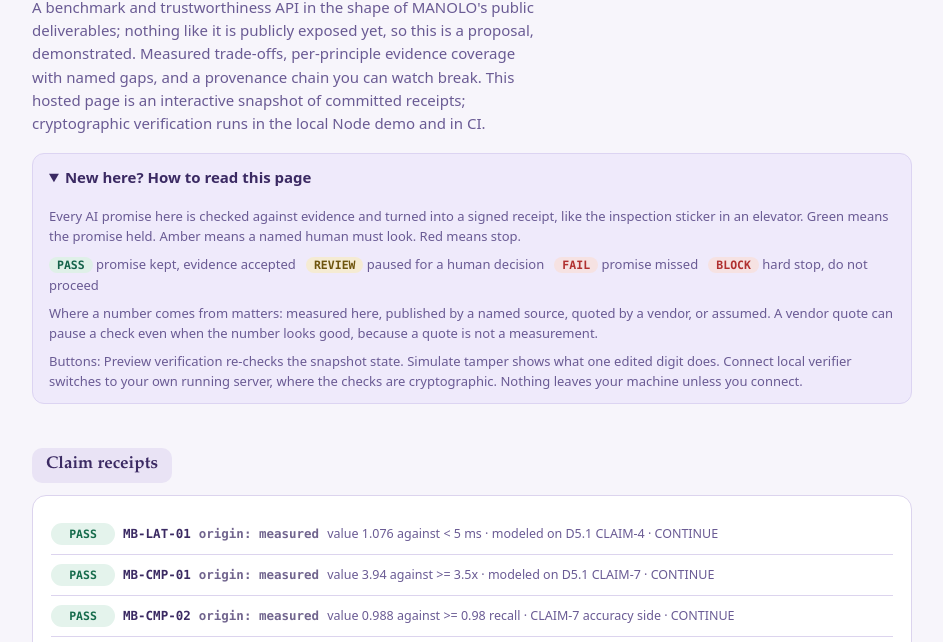
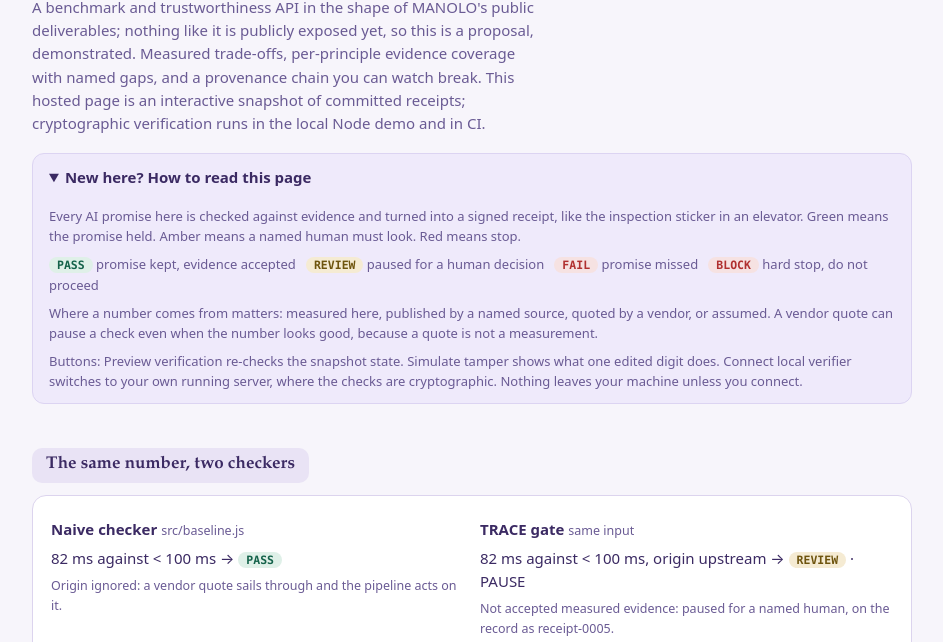
Before and after one commit to adambkovacs/manolo-innovation-lab-bench, a website: page docs/demo.html in a window 1280 px wide. Shown: the part 158-800 px from the top of the page, without its empty margins (168-1111 px from the left). Drawn offline with Linux system fonts and the light colour scheme.

Commit message:
Demo opens on the argument: two checkers, one number; README quickstart order
The hosted demo now leads with the fail-open contrast, the single
most persuasive artifact: a naive checker passing an upstream 82 ms
quote next to the gate pausing the same input as receipt-0005, with
the two commands to run both. Verdict chip styles were scoped to the
how-to box and rendered as plain text elsewhere; unscoped.

The embedded sample's coverage gaps caught up with the current
assessment wording (payload size not process memory; pinned
trusted-signer list without a PKI) and the receipt footer now names
what verification covers: pinned signer, digests, semantic replay,
chain.

README truth pass: the quickstart listed evaluate before keygen, so
a fresh clone following it top to bottom hit the keygen refusal at
step two; reordered. The 2930-byte figure is scoped to a committed
receipt, since new receipts carry two extra fields. Verified in
headless renders: no script errors, chips styled, panel first.

Co-Authored-By: Claude Opus 5 <noreply@anthropic.com>
Claude-Session: https://claude.ai/code/session_01KEgsPFiSZnur1KJDoMwF7W

```diff
--- a/docs/demo.html
+++ b/docs/demo.html
@@ -100,9 +100,9 @@
   .howto{background:var(--panel2,#EFEAFB);border:1px solid #DCD4F2;border-radius:12px;padding:4px 16px;margin:14px 0 18px}
   .howto summary{cursor:pointer;font-weight:600;padding:8px 0;color:var(--ink)}
   .howto p{font-size:13px;line-height:1.55;color:var(--ink-soft);margin:8px 0}
-  .howto .k{font-family:ui-monospace,Menlo,monospace;font-weight:700;font-size:11.5px;padding:1px 8px;border-radius:9px}
-  .howto .kp{background:#DFF0E8;color:#14624A}.howto .kr{background:#F5EBD3;color:#6E540E}
-  .howto .kf{background:#F6E2E2;color:#B03030}.howto .kb{background:#F6E2E2;color:#B03030}
+  .k{font-family:ui-monospace,Menlo,monospace;font-weight:700;font-size:11.5px;padding:1px 8px;border-radius:9px}
+  .kp{background:#DFF0E8;color:#14624A}.kr{background:#F5EBD3;color:#6E540E}
+  .kf{background:#F6E2E2;color:#B03030}.kb{background:#F6E2E2;color:#B03030}
   .js .chip,.js .panel,.js .sub,.js h1{opacity:0;transform:translateY(12px);
     transition:opacity .5s ease,transform .5s cubic-bezier(.2,.6,.2,1)}
   .js .chip.in,.js .panel.in,.js .sub.in,.js h1.in{opacity:1;transform:none}
@@ -129,7 +129,22 @@
     <p>Every AI promise here is checked against evidence and turned into a signed receipt, like the inspection sticker in an elevator. Green means the promise held. Amber means a named human must look. Red means stop.</p>
     <p><span class="k kp">PASS</span> promise kept, evidence accepted &nbsp; <span class="k kr">REVIEW</span> paused for a human decision &nbsp; <span class="k kf">FAIL</span> promise missed &nbsp; <span class="k kb">BLOCK</span> hard stop, do not proceed</p>
     <p>Where a number comes from matters: measured here, published by a named source, quoted by a vendor, or assumed. A vendor quote can pause a check even when the number looks good, because a quote is not a measurement.</p>    <p>Buttons: Preview verification re-checks the snapshot state. Simulate tamper shows what one edited digit does. Connect local verifier switches to your own running server, where the checks are cryptographic. Nothing leaves your machine unless you connect.</p>
-  </details>  <div class="chip">Claim receipts</div>
+  </details>  <div class="chip">The same number, two checkers</div>
+  <div class="panel"><div class="cols">
+    <div>
+      <p style="margin:4px 0 6px"><b>Naive checker</b> <span class="legend">src/baseline.js</span></p>
+      <p style="margin:0 0 6px">82 ms against &lt; 100 ms → <span class="k kp">PASS</span></p>
+      <p class="legend" style="margin:0">Origin ignored: a vendor quote sails through and the pipeline acts on it.</p>
+    </div>
+    <div>
+      <p style="margin:4px 0 6px"><b>TRACE gate</b> <span class="legend">same input</span></p>
+      <p style="margin:0 0 6px">82 ms against &lt; 100 ms, origin upstream → <span class="k kr">REVIEW</span> · PAUSE</p>
+      <p class="legend" style="margin:0">Not accepted measured evidence: paused for a named human, on the record as receipt-0005.</p>
+    </div>
+  </div>
+  <p class="legend" style="margin-bottom:4px">Run both yourself: <code>node src/baseline.js fixtures/claims-upstream.json</code>, then <code>node src/claims.js evaluate fixtures/claims-upstream.json</code>.</p></div>
+
+  <div class="chip">Claim receipts</div>
   <div class="panel">
     <div id="claims"></div>
     <p class="legend" id="receiptMeta"></p>
@@ -173,9 +188,9 @@ const SAMPLE = {
     ]
   },
   scorecard:{
-    efficiency_sustainability:{score:100,status:"implemented",gap:"Energy not metered in joules; memory and latency are the proxies."},
+    efficiency_sustainability:{score:100,status:"implemented",gap:"Energy not metered in joules; payload size and latency are the declared proxies, not process memory."},
     transparency_explainability:{score:100,status:"implemented",gap:"No per-decision explanations; scope is system transparency."},
-    accountability_auditability:{score:100,status:"implemented",gap:"Single-node ledger, single keypair; no replication or PKI."},
+    accountability_auditability:{score:100,status:"implemented",gap:"Single-node ledger, pinned trusted-signer list without a PKI, no external time anchor."},
     reliability_robustness:{score:50,status:"partial",gap:"No out-of-distribution or drift testing; synthetic corpus."},
     security_misuse_resistance:{score:50,status:"partial",gap:"No injection screening; tamper-evident, not tamper-proof."},
     human_agency_oversight:{score:50,status:"partial",gap:"Governed signed override exists; no pre-action approval gate yet."}
@@ -250,7 +265,7 @@ function drawClaims(){
       <span class="vid" style="opacity:.72">origin: ${v.origin||"n/a"}</span>
       <span class="vtxt">${v.measured===null?"no evidence":"value "+v.measured} against ${v.rule} · ${v.txt}</span>
     </div>`}).join("");
-  $("receiptMeta").textContent=`${r.file} · Ed25519 signed, evidence digests bound, chain ${r.all_valid?"verified":"BROKEN"}. Claim patterns from MANOLO D5.1 Table 7 (pp. 47-49).`;
+  $("receiptMeta").textContent=`${r.file} · Ed25519 signed by a pinned signer, evidence digests bound, verdicts semantically replayed, chain ${r.all_valid?"verified":"BROKEN"}. Claim patterns from MANOLO D5.1 Table 7 (pp. 47-49).`;
 }
 function drawChain(){
   const v=S.data.verify,all=S.data.chain,el=$("chain");
```
Also changed, not shown: demo/dashboard.html (+3 -3 lines), README.md.
